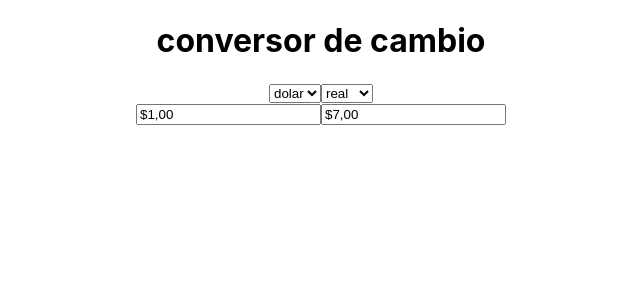
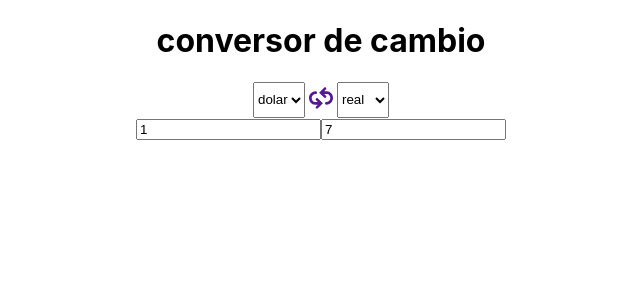
Before and after one commit to vzsoares/Conversor-de-Cambio, a React (Create React App) app: page / in a window 1280 px wide. Shown: the top 300 px of the page, without its empty margins (319-959 px from the left). Built offline with nearby package versions, Linux system fonts and the light colour scheme.

Commit message:
dolar->real functionality

```diff
--- a/package.json
+++ b/package.json
@@ -9,6 +9,7 @@
     "@testing-library/user-event": "^13.5.0",
     "react": "^17.0.2",
     "react-dom": "^17.0.2",
+    "react-icons": "^4.3.1",
     "react-scripts": "5.0.0",
     "web-vitals": "^2.1.2"
   },
--- a/src/App.js
+++ b/src/App.js
@@ -1,30 +1,96 @@
-import logo from "./logo.svg";
+import React, { useState, useEffect } from "react";
 import "./App.css";
+import { TiArrowRepeat } from "react-icons/ti";
 
 function App() {
+  const [value1, setValue1] = useState("1");
+  const [value2, setValue2] = useState("7");
+  const [moeda1, setMoeda1] = useState("dolar");
+  const [moeda2, setMoeda2] = useState("real");
+  const [lastChanged, setLastChanged] = useState(0);
+  const handleMoedaChange = (e, moeda) => {
+    if (moeda == moeda1) {
+      setMoeda1(e.target.value);
+    } else if (moeda == moeda2) {
+      setMoeda2(e.target.value);
+    }
+  };
+  const applyCambio = () => {
+    if (lastChanged == 0) {
+      setValue2(value1 * 7);
+    }
+    if (lastChanged == 1) {
+      setValue1(value2 / 7);
+    }
+  };
+  const handleInputChange = (e, value) => {
+    if (!Number(e.target.value) && Number(e.target.value) !== 0) {
+      alert("Apenas números são aceitos");
+      return;
+    }
+    if (value == value1) {
+      setValue1(e.target.value);
+      setLastChanged(0);
+    } else if (value == value2) {
+      setValue2(e.target.value);
+      setLastChanged(1);
+    }
+    console.log(value1, value2);
+  };
+  const handleInversion = (e) => {
+    e.preventDefault();
+  };
+  useEffect(() => {
+    applyCambio();
+  }, [value1, value2]);
   return (
     <div className='App'>
       <div className='title-container'>
         <h1>conversor de cambio</h1>
       </div>
       <div className='conversor-container'>
-        <div className='moedas'>
+        <div
+          className='moedas'
+          style={{ display: "flex", justifyContent: "center" }}
+        >
+          <select
+            name=''
+            id='moeda1'
+            onChange={(e) => {
+              console.log("zap");
+              handleMoedaChange(e, moeda1);
+            }}
+          >
+            <option value='dolar'>dolar</option>
+            <option value='real'>real</option>
+            <option value='euro'>euro</option>
+            <option value='yen'>yen</option>
+          </select>
+          <div className='div'>
+            <a onClick={handleInversion} href=''>
+              <TiArrowRepeat style={{ fontSize: "2rem" }} />
+            </a>
+          </div>
           <select name='' id=''>
-            <option value='+'>dolar</option>
-            <option value='-'>real</option>
-            <option value='*'>euro</option>
-            <option value='/'>yen</option>
-          </select>
-          <select name='' id=''>
-            <option value='-'>real</option>
-            <option value='+'>dolar</option>
-            <option value='*'>euro</option>
-            <option value='/'>yen</option>
+            <option value='real'>real</option>
+            <option value='dolar'>dolar</option>
+            <option value='euro'>euro</option>
+            <option value='yen'>yen</option>
           </select>
         </div>
         <div className='results'>
-          <input type='text' value={"$1,00"} />
-          <input type='text' value={"$7,00"} />
+          <input
+            type='text'
+            id='value1'
+            onChange={(e) => handleInputChange(e, value1)}
+            value={value1}
+          />
+          <input
+            type='text'
+            id='value2'
+            value={value2}
+            onChange={(e) => handleInputChange(e, value2)}
+          />
         </div>
       </div>
     </div>
```
Also changed, not shown: 1 other file (tests, documents, lock files or other folders).
